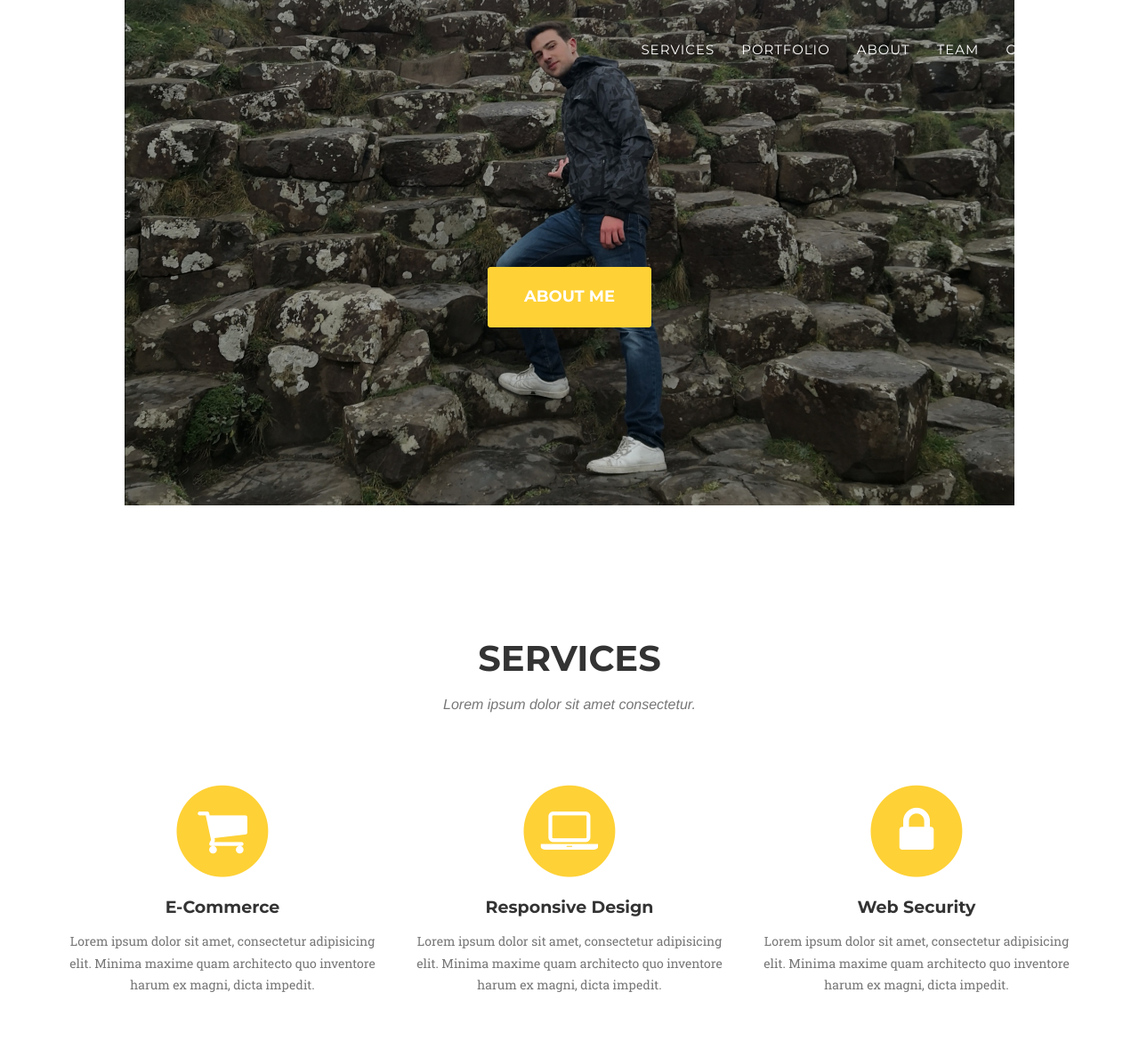
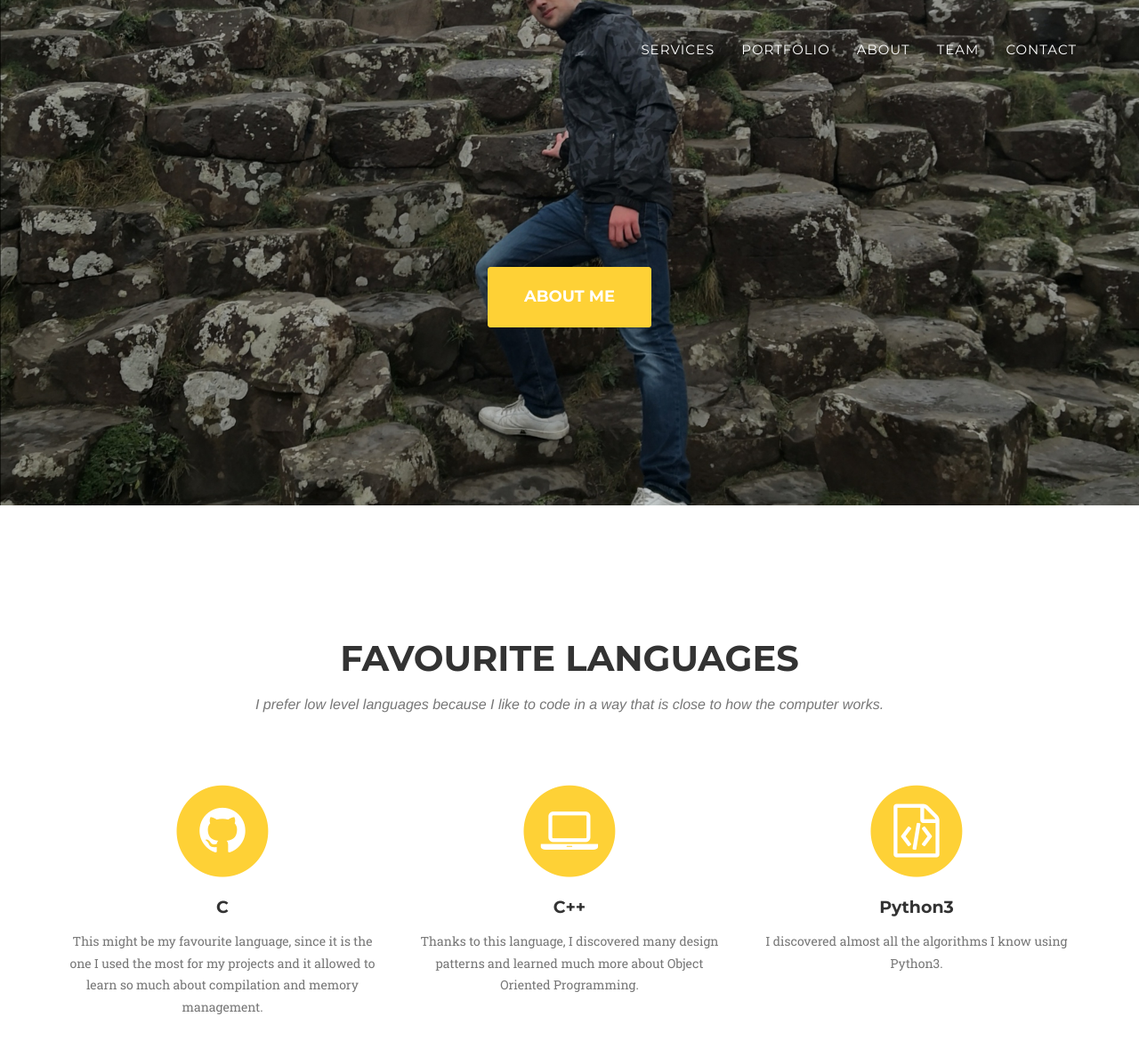
Before and after one commit to DatUser/website, a Jekyll site: the page built from index.html, in a window 1280 px wide and 1400 px high. Shown: the top 1179 px of the window at 89% size. Built offline with Jekyll 4.4.1, drawn with Linux system fonts in a browser that asks for light colours; some web fonts are replaced.

Commit message:
Updated favourite languages and the header bg

```diff
--- a/_includes/services.html
+++ b/_includes/services.html
@@ -3,34 +3,34 @@
         <div class="container">
             <div class="row">
                 <div class="col-lg-12 text-center">
-                    <h2 class="section-heading">Services</h2>
-                    <h3 class="section-subheading text-muted">Lorem ipsum dolor sit amet consectetur.</h3>
+                    <h2 class="section-heading">Favourite Languages</h2>
+                    <h3 class="section-subheading text-muted">I prefer low level languages because I like to code in a way that is close to how the computer works.</h3>
                 </div>
             </div>
             <div class="row text-center">
                 <div class="col-md-4">
                     <span class="fa-stack fa-4x">
                         <i class="fa fa-circle fa-stack-2x text-primary"></i>
-                        <i class="fa fa-shopping-cart fa-stack-1x fa-inverse"></i>
+                        <i class="fa fa-github fa-stack-1x fa-inverse"></i>
                     </span>
-                    <h4 class="service-heading">E-Commerce</h4>
-                    <p class="text-muted">Lorem ipsum dolor sit amet, consectetur adipisicing elit. Minima maxime quam architecto quo inventore harum ex magni, dicta impedit.</p>
+                    <h4 class="service-heading">C</h4>
+                    <p class="text-muted">This might be my favourite language, since it is the one I used the most for my projects and it allowed to learn so much about compilation and memory management.</p>
                 </div>
                 <div class="col-md-4">
                     <span class="fa-stack fa-4x">
                         <i class="fa fa-circle fa-stack-2x text-primary"></i>
                         <i class="fa fa-laptop fa-stack-1x fa-inverse"></i>
                     </span>
-                    <h4 class="service-heading">Responsive Design</h4>
-                    <p class="text-muted">Lorem ipsum dolor sit amet, consectetur adipisicing elit. Minima maxime quam architecto quo inventore harum ex magni, dicta impedit.</p>
+                    <h4 class="service-heading">C++</h4>
+                    <p class="text-muted">Thanks to this language, I discovered many design patterns and learned much more about Object Oriented Programming.</p>
                 </div>
                 <div class="col-md-4">
                     <span class="fa-stack fa-4x">
                         <i class="fa fa-circle fa-stack-2x text-primary"></i>
-                        <i class="fa fa-lock fa-stack-1x fa-inverse"></i>
+                        <i class="fa fa-file-code-o fa-stack-1x fa-inverse"></i>
                     </span>
-                    <h4 class="service-heading">Web Security</h4>
-                    <p class="text-muted">Lorem ipsum dolor sit amet, consectetur adipisicing elit. Minima maxime quam architecto quo inventore harum ex magni, dicta impedit.</p>
+                    <h4 class="service-heading">Python3</h4>
+                    <p class="text-muted">I discovered almost all the algorithms I know using Python3.</p>
                 </div>
             </div>
         </div>
```
Also changed, not shown: _includes/css/agency.css (+4 -4 lines).
